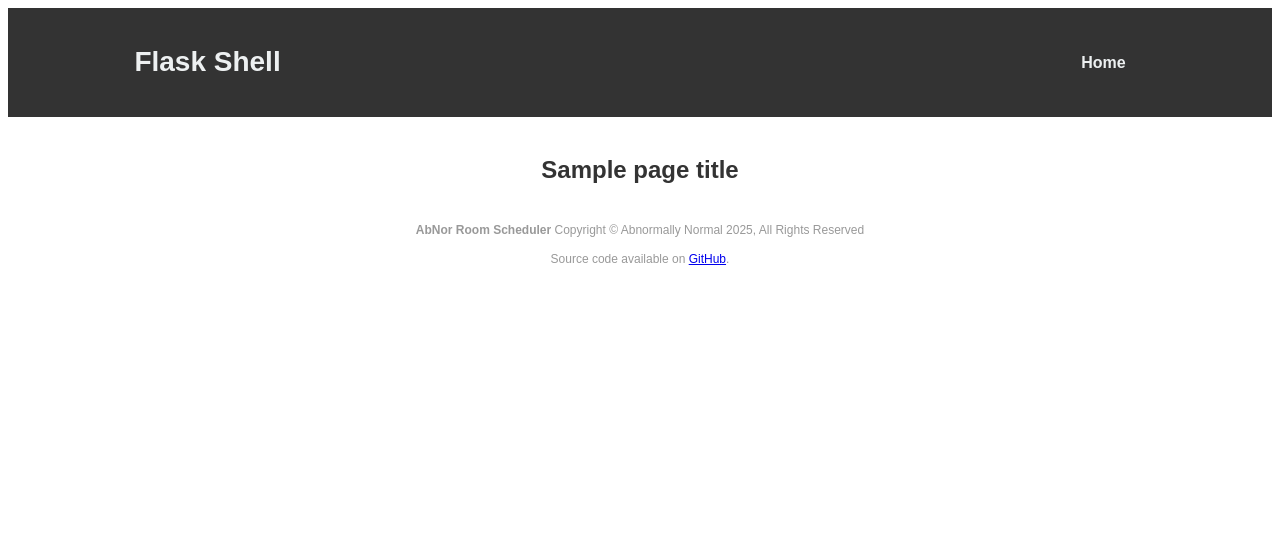
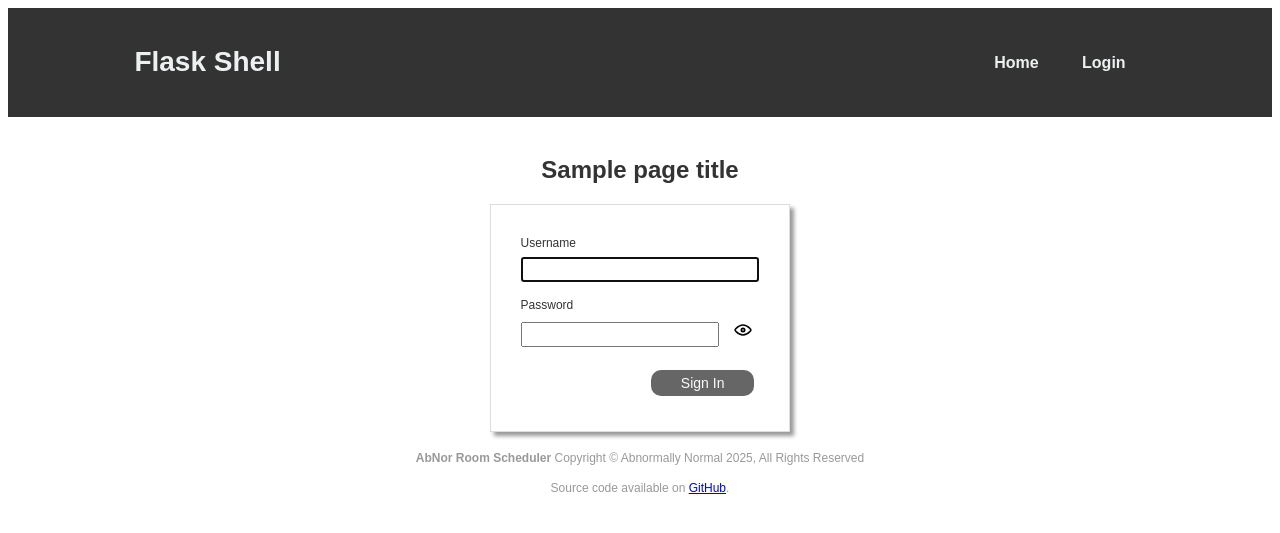
Before and after one commit to mayaname/flask_shell, a Flask app: template app/templates/login.html in a window 1280 px wide. Shown: the top 533 px of the page. Run offline with Flask 3, Linux system fonts and the light colour scheme; tables that the repository leaves empty hold one stand-in row (values such as "Sample post"); the template is opened without the code that fills it: values that come from a table or form of the project are taken from there, most other values are stand-ins (such as "Sample title", 1, 10 or a date in 2020).

Commit message:
Added login/out functionality

```diff
--- a/app/forms.py
+++ b/app/forms.py
@@ -3,22 +3,21 @@ Program: Forms
 Author: Maya Name
 Creation Date: 03/05/2025
 Revision Date:
-Description: Forms for Flask  application
+Description: Forms for Flask application
 
 
 Revisions:
 
 """
 
-# import sqlalchemy as sa
-# from flask_wtf import FlaskForm
-# from wtforms import BooleanField, PasswordField, StringField, SubmitField
-# from wtforms.validators import EqualTo, InputRequired,  ValidationError
-# from app.extensions import db
-# from app.models import User
+
+from flask_wtf import FlaskForm
+from wtforms import PasswordField, StringField, SubmitField
+from wtforms.validators import InputRequired
+from app.extensions import db
 
 
-# class LoginForm(FlaskForm):
-#     username = StringField('Username', validators=[InputRequired()])
-#     password = PasswordField('Password', validators=[InputRequired()])
-#     submit = SubmitField('Sign In')
+class LoginForm(FlaskForm):
+    username = StringField('Username', validators=[InputRequired()])
+    password = PasswordField('Password', validators=[InputRequired()])
+    submit = SubmitField('Sign In')
--- a/app/templates/_header.html
+++ b/app/templates/_header.html
@@ -3,6 +3,11 @@
     <nav>
       <ul class="nav_links">
         <li><a class="nav_link" href="{{ url_for('pages.index') }}">Home</a></li>
+        {% if current_user.is_authenticated %}
+        <li><a class="nav_link" href="{{ url_for('auth.logout') }}">{{ 'Logout' }}</a></li>
+      {% else %}
+        <li><a class="nav_link" href="{{ url_for('auth.login') }}">{{ 'Login' }}</a></li>
+      {% endif %}
       </ul>
     </nav>
 
--- a/app/templates/login.html
+++ b/app/templates/login.html
@@ -1,9 +1,10 @@
 {% extends 'base_main.html'%}
-
+{% from 'macros/svg_icons.html' import show, hide %}
 
 
 {% block head_content %}
-
+  <link rel="stylesheet" type="text/css" href="{{ url_for('static', filename='styles/forms.css') }}">
+  <script defer src="{{ url_for('static', filename='scripts/login.js') }}"></script>
 {% endblock %}
 
 {% block main_content %}
@@ -11,6 +12,39 @@
   <h1>{{ page_title }}</h1>
 
   <section class="section_form">
+    <form  class="form" method="post" novalidate>
+      {{ form.hidden_tag() }}
+      <div class="form_group">
+        {{ form.username.label(class="form_label") }}
+        {{ form.username(size=32, class="form_input", autocomplete="off", autofocus=true,) }}
+        {% for error in form.username.errors %}
+          <span class="form_error">[{{ error }}]</span>
+        {% endfor %}
+      </div>
+      <div class="form_group">
+        {{ form.password.label(class="form_label" ) }}
+
+        <div class="password-container">
+          {{ form.password(class="size=32, form_input", id="password", autocomplete="off") }}
+          <button type="button" id="togglePassword" class="password-toggle">
+
+            {{ show("svg_icon","showIcon" ) }}
+            {{ hide("svg_icon","hideIcon" ) }}
+
+          </button>
+        </div>
+
+        {% for error in form.password.errors %}
+        <span class="form_error">[{{ error }}]</span>
+        {% endfor %}
+      </div>
+
+      <div class="form_submit">
+        {{ form.submit(class="form_submit-button") }}
+      </div>
+
+    </form>
+
 
   </section>
 
--- a/run.py
+++ b/run.py
@@ -3,7 +3,7 @@ Program: App
 Author: Maya Name
 Creation Date: 03/05/2025
 Revision Date:
-Description: File that launches the Flask Room Scheduler application
+Description: File that launches the Flask application
 
 Revisions:
 
```
Also changed, not shown: app/__init__.py (+11 -5 lines), app/auth.py (+46 -56 lines), app/extensions.py (+6 -6 lines), app/models.py (+21 -8 lines), app/routes.py (+5 -5 lines).
